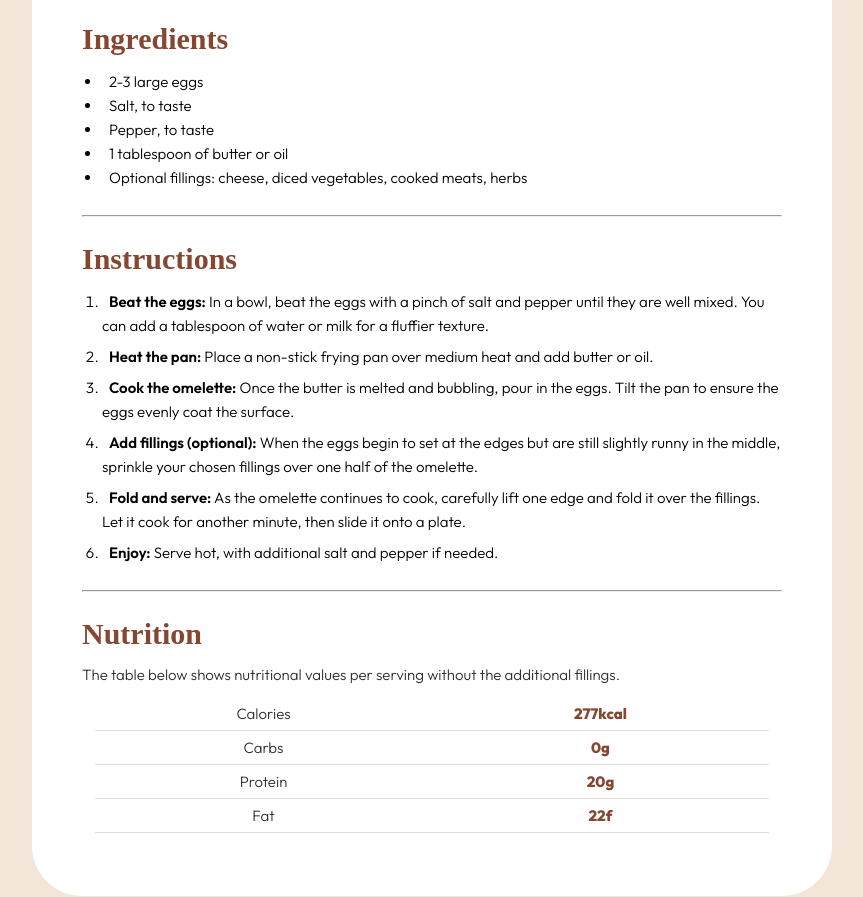
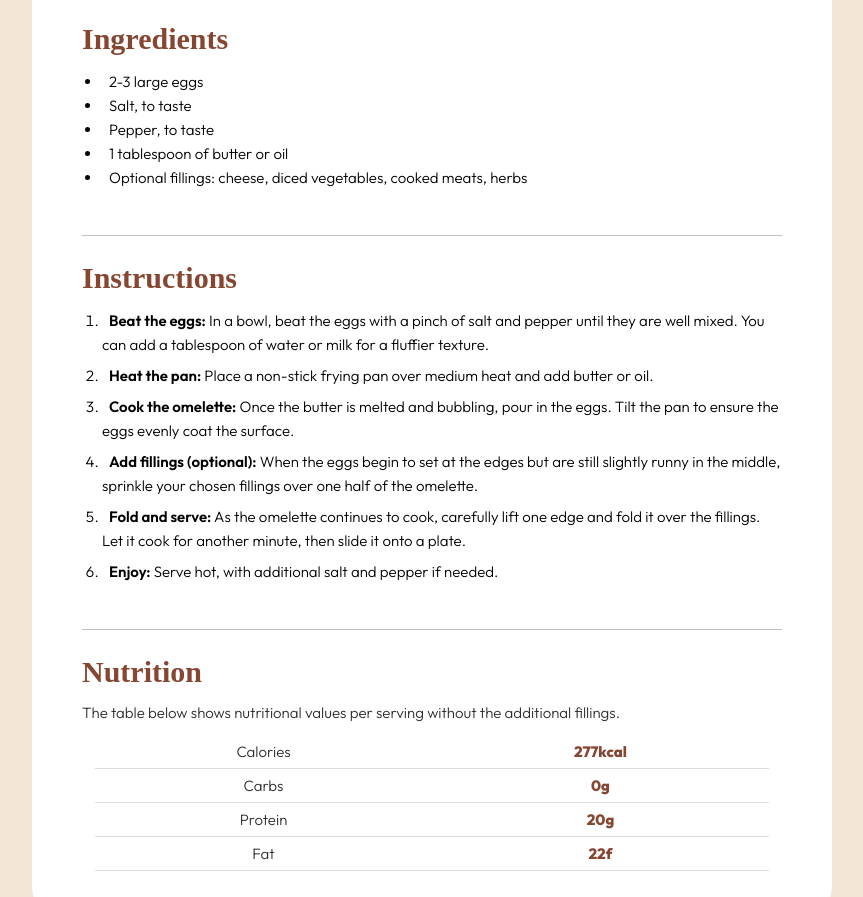
Before and after one commit to saaahilhussain/frontend-mentor-challenges, a plain HTML site: page 02-recipe-page-main/index.html in a window 1280 px wide. Shown: the part 817-1714 px from the top of the page, without its empty margins (208-1071 px from the left). Drawn offline with Linux system fonts and the light colour scheme.

Commit message:
fix at 800px

```diff
--- a/02-recipe-page-main/style.css
+++ b/02-recipe-page-main/style.css
@@ -1,7 +1,7 @@
 :root {
   --Stone-100: hsl(30, 54%, 90%);
   --Stone-150: hsl(30, 18%, 87%);
-  --Stone-600: hsl(30, 10%, 34%);
+  --Stone-600: hsl(32, 10%, 34%);
   --Stone-900: hsl(24, 5%, 18%);
 
   --Brown-800: hsl(14, 45%, 36%);
@@ -27,16 +27,26 @@ body {
   display: flex;
   justify-content: center;
   align-items: center;
+  display: flex;
+  justify-content: center;
+  align-items: center;
+  min-height: 100vh;
 }
 
 .container {
   background-color: #fff;
-  margin-top: 14rem;
+  margin: 14rem auto;
   max-width: 800px;
   border-radius: 5rem;
   display: flex;
   flex-direction: column;
   padding: 5rem;
+  /* min-height: 70vh; */
+
+  @media only screen and (max-width: 800px) {
+    margin: 0;
+    border-radius: 0;
+  }
 }
 
 .container > *:not(:last-child) {
@@ -152,3 +162,10 @@ h2 {
   color: var(--Brown-800);
   font-weight: 800;
 }
+
+hr {
+  border: none; /* Remove default border */
+  height: 1px; /* Thickness of the line */
+  background-color: #c0c0c0; /* Change to any color you like */
+  margin: 2rem 0;
+}
```
